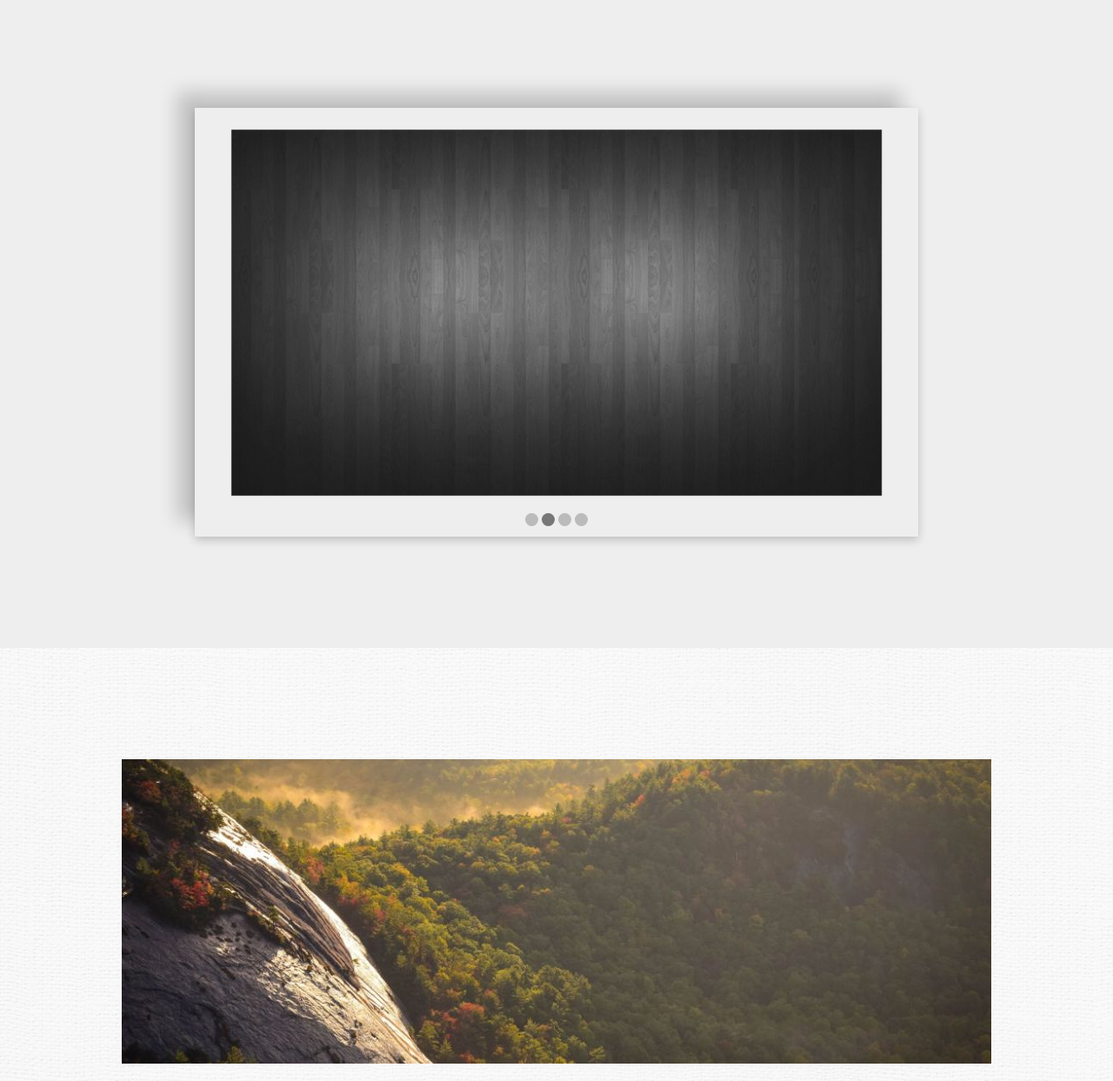
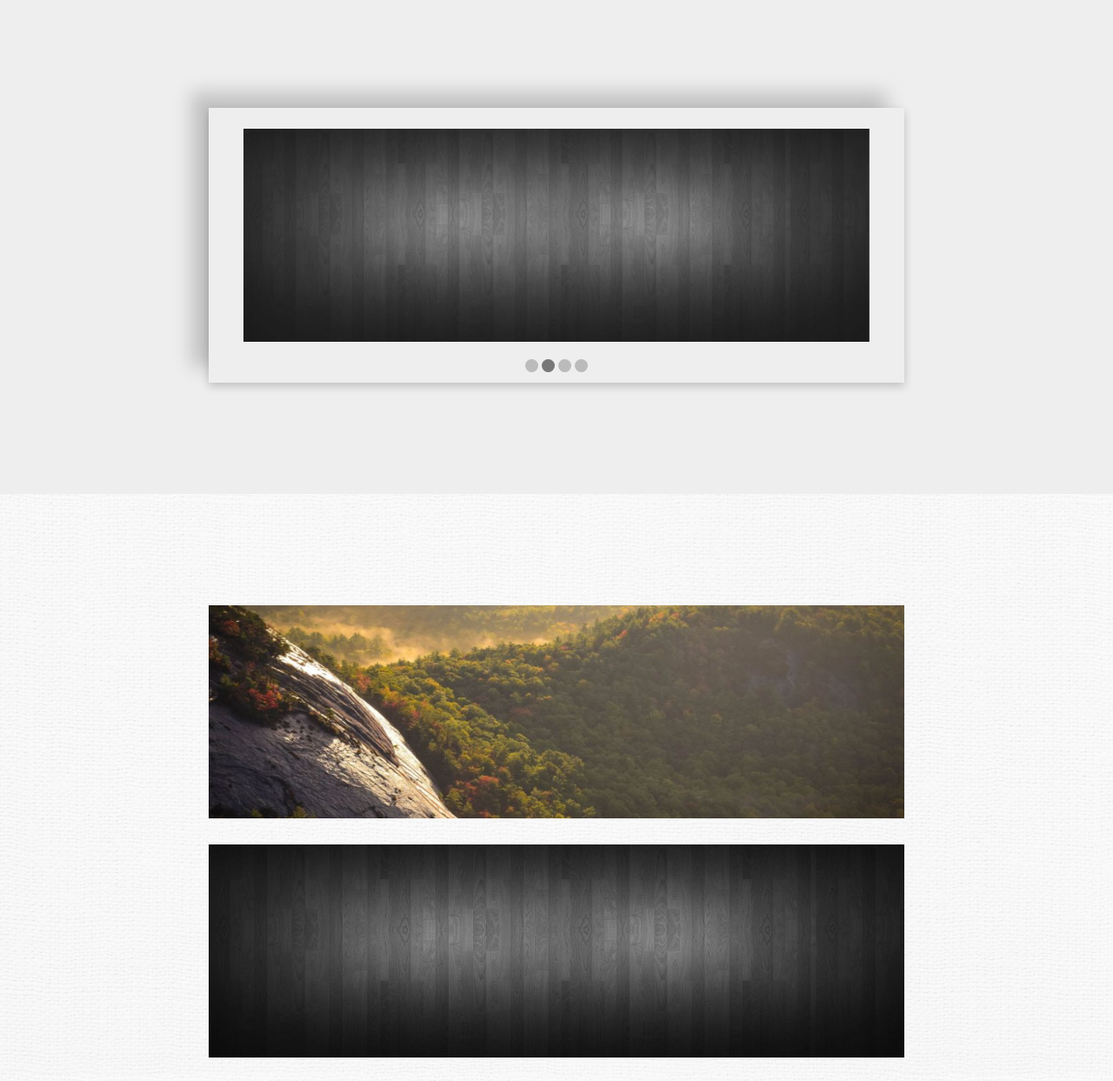
Before and after one commit to rusty-2/personal-website-app, a plain HTML site: page index.html in a window 1280 px wide. Shown: the part 2060-3303 px from the top of the page at 87% size. Drawn offline with nearby package versions, Linux system fonts and the light colour scheme.

Commit message:
improve img layout

```diff
--- a/index.html
+++ b/index.html
@@ -60,7 +60,7 @@
             <img class="lazy-img loading centered-img" data-real-src="./test.jpg" />
         </div>
         <div class="center-container">
-            <img class="lazy-img loading centered-img" data-real-src="./test.jpg" />
+            <img class="lazy-img loading centered-img" data-real-src="./home_background.jpg" />
         </div>
         <div class="center-container">
             <img class="lazy-img loading centered-img" data-real-src="./test.jpg" />
--- a/main.css
+++ b/main.css
@@ -96,7 +96,7 @@ h1 {
 }
 
 #skills-wrapper {
-    background-color: #000000;
+    background-color: #333333;
     padding-bottom: 40px;
     background-image: url('./pattern.png');
 }
@@ -126,8 +126,9 @@ h1 {
 }
 
 .center-container {
-    width: fit-content;
+    width: 65%;
     margin: auto;
+    max-width: 800px;
 }
 
 .center-container:not(:last-child) {
@@ -135,7 +136,8 @@ h1 {
 }
 
 .lazy-img.centered-img {
-    width: initial;
+    width: 100%;
+    max-height: 245px;
 }
 
 @media only screen and (max-width: 1200px) {
@@ -193,6 +195,7 @@ h1 {
     position: relative;
     margin: auto;
     width: 65%;
+    max-width: 800px;
     top: 30%;
 }
 
@@ -204,6 +207,8 @@ h1 {
 
 #image-container img:not(.loading) {
     width: 100%;
+    max-width: 100%;
+    max-height: 245px;
 }
 
 .slideshow-arrow {
```
